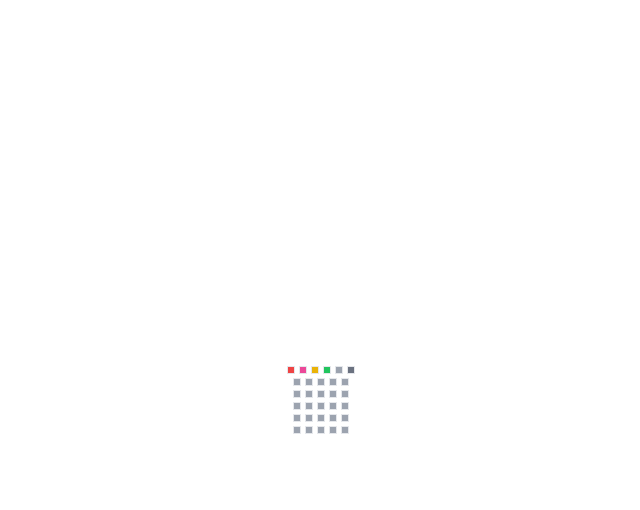
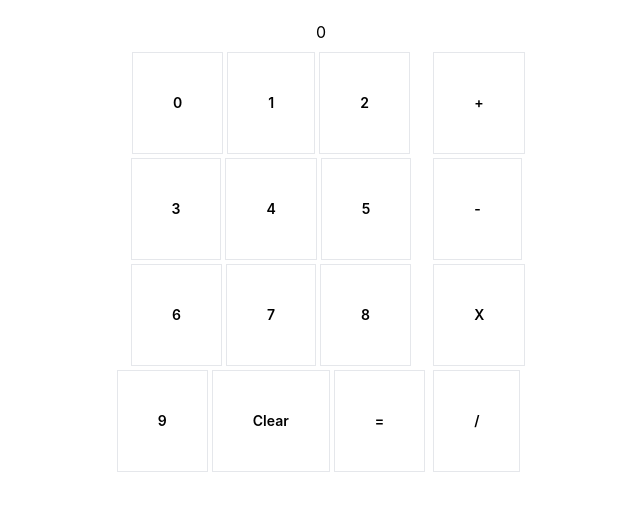
Before and after one commit to enzgamilla/react-exercises, a React (Vite) app: page / in a window 1280 px wide. Shown: the top 510 px of the page, without its empty margins (319-959 px from the left). Built offline with nearby package versions, Linux system fonts and the light colour scheme.

Commit message:
create calculator

```diff
--- a/src/App.tsx
+++ b/src/App.tsx
@@ -1,9 +1,9 @@
-import PixcelArt from "./Exercises/PixcelArt";
+import Calculator from "./Exercises/Calculator";
 
 function App() {
   return (
     <>
-      <PixcelArt />
+      <Calculator />
     </>
   );
 }
--- /dev/null
+++ b/src/Exercises/Calculator.tsx
@@ -0,0 +1,153 @@
+import { useReducer } from "react";
+import CalculatorBtn from "../components/CalculatorBtn";
+
+const num = [
+  ["0", "1", "2"],
+  ["3", "4", "5"],
+  ["6", "7", "8"],
+  ["9", "Clear", "="],
+];
+
+const operations = ["+", "-", "X", "/"];
+
+interface CalculatorState {
+  currentInput: string;
+  prevValue: string | null;
+  operation: string | null;
+  isEvaluated: boolean;
+}
+
+type CalculatorAction =
+  | { type: "ADD_NUM"; payload: string }
+  | { type: "SET_OPERATION"; payload: string }
+  | { type: "EVALUATE" }
+  | { type: "CLEAR" };
+
+const initialState: CalculatorState = {
+  currentInput: "0",
+  prevValue: null,
+  operation: null,
+  isEvaluated: false,
+};
+
+const reducer = (
+  state: CalculatorState,
+  action: CalculatorAction
+): CalculatorState => {
+  switch (action.type) {
+    case "ADD_NUM":
+      return {
+        ...state,
+        currentInput:
+          state.currentInput === "0" || state.isEvaluated
+            ? action.payload
+            : state.currentInput + action.payload,
+        isEvaluated: false,
+      };
+    case "SET_OPERATION":
+      return {
+        ...state,
+        operation: action.payload,
+        prevValue: state.currentInput,
+        currentInput: "0",
+      };
+    case "EVALUATE":
+      if (state.operation && state.prevValue !== null) {
+        const current = parseFloat(state.currentInput);
+        const previous = parseFloat(state.prevValue);
+        let result: number;
+
+        switch (state.operation) {
+          case "+":
+            result = previous + current;
+            break;
+          case "-":
+            result = previous - current;
+            break;
+          case "X":
+            result = previous * current;
+            break;
+          case "/":
+            result = previous / current;
+            break;
+          default:
+            return state;
+        }
+        return {
+          ...state,
+          currentInput: String(result),
+          prevValue: null,
+          operation: null,
+          isEvaluated: true,
+        };
+      }
+      return state;
+    case "CLEAR":
+      return initialState;
+    default:
+      return state;
+  }
+};
+
+const Calculator = () => {
+  const [state, dispatch] = useReducer(reducer, initialState);
+
+  const handleNumberClick = (num: string) => {
+    dispatch({ type: "ADD_NUM", payload: num });
+  };
+
+  const handleOperationClick = (operation: string) => {
+    dispatch({ type: "SET_OPERATION", payload: operation });
+  };
+
+  const handleEqualsClick = () => {
+    dispatch({ type: "EVALUATE" });
+  };
+
+  const handleClearClick = () => {
+    dispatch({ type: "CLEAR" });
+  };
+
+  return (
+    <div className="flex flex-col pt-5 items-center h-screen space-y-2">
+      <p>{state.currentInput}</p>
+      <div className="flex space-x-2">
+        <div className="flex flex-col space-y-1">
+          {num.map((btn, iBtn) => (
+            <div
+              key={iBtn}
+              className="flex justify-center items-center space-x-1"
+            >
+              {btn.map((num, iNum) => (
+                <CalculatorBtn
+                  key={`${iBtn}-${iNum}`}
+                  label={num}
+                  onClick={() => {
+                    if (num === "=") {
+                      handleEqualsClick();
+                    } else if (num === "Clear") {
+                      handleClearClick();
+                    } else {
+                      handleNumberClick(num);
+                    }
+                  }}
+                />
+              ))}
+            </div>
+          ))}
+        </div>
+        <div className="flex flex-col space-y-1">
+          {operations.map((op, index) => (
+            <CalculatorBtn
+              key={index}
+              label={op}
+              onClick={() => handleOperationClick(op)} // Fix: pass the correct operation here
+            />
+          ))}
+        </div>
+      </div>
+    </div>
+  );
+};
+
+export default Calculator;
--- /dev/null
+++ b/src/components/CalculatorBtn.tsx
@@ -0,0 +1,20 @@
+const CalculatorBtn = ({
+  label,
+  onClick,
+}: {
+  label: string;
+  onClick: () => void;
+}) => {
+  return (
+    <div>
+      <button
+        className="border p-10 font-semibold text-sm justify-center items-center hover:bg-slate-200"
+        onClick={onClick}
+      >
+        {label}
+      </button>
+    </div>
+  );
+};
+
+export default CalculatorBtn;
```
